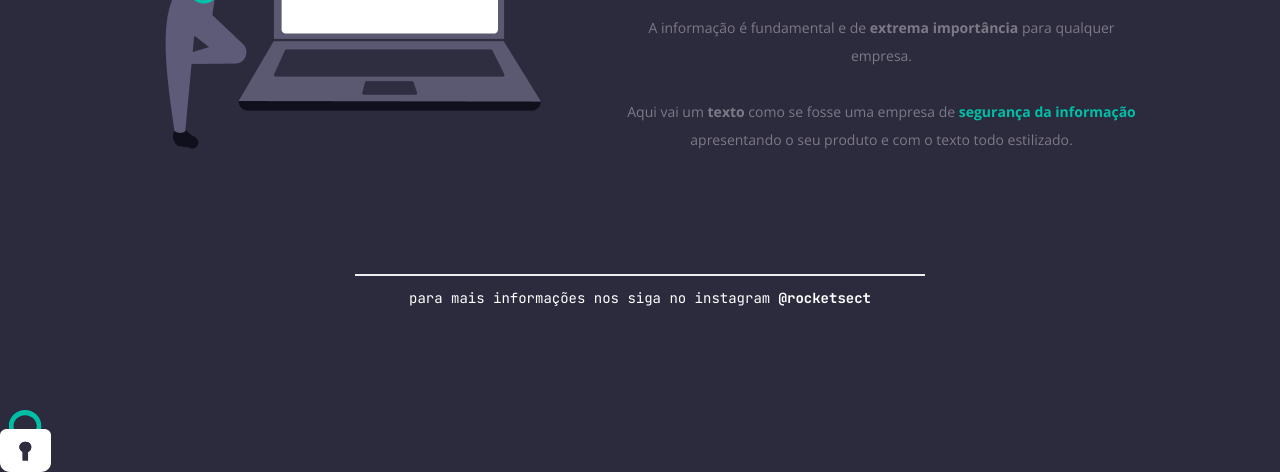
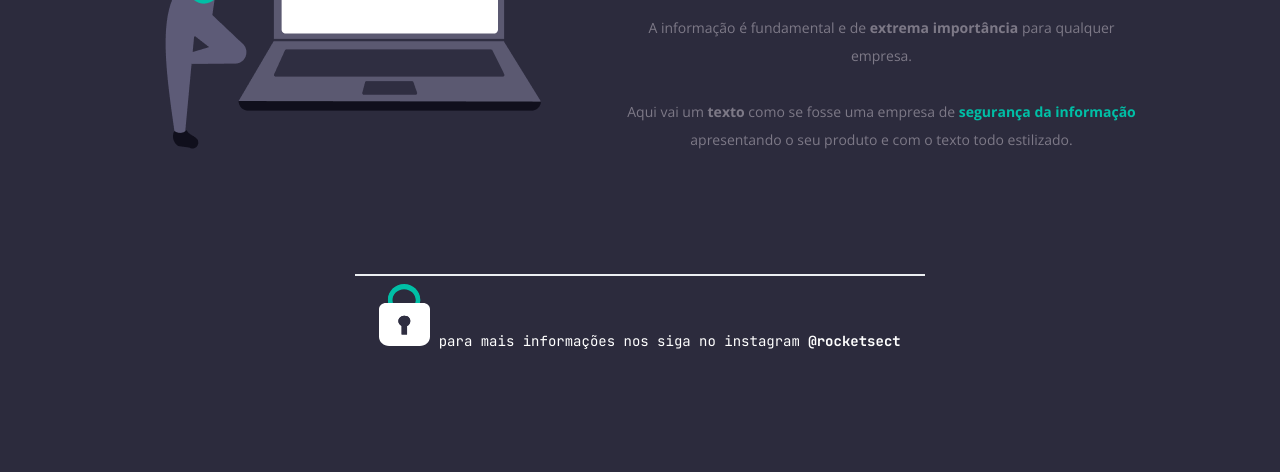
Before and after one commit to djalmant/public, a plain HTML site: page rocketseat/stage02/desafio05/index.html in a window 1280 px wide. Shown: the part 328-800 px from the top of the page. Drawn offline with nearby package versions, Linux system fonts and the light colour scheme.

Commit message:
Add files via upload

```diff
--- a/rocketseat/stage02/desafio05/index.html
+++ b/rocketseat/stage02/desafio05/index.html
@@ -3,7 +3,7 @@
 <head>
   <meta charset="UTF-8">
   <meta name="viewport" content="width=device-width, initial-scale=1.0">
-  <title>Treine me</title>
+  <title>Rocket.sect</title>
 
   <link rel="preconnect" href="https://fonts.googleapis.com">
   <link rel="preconnect" href="https://fonts.gstatic.com" crossorigin>
@@ -42,11 +42,11 @@
     </main>
     <footer>
       <div></div>
+      <img id="padlock" src="images/padlock.svg" alt="cadeado decorativo no canto inferior esquerdo da pagina">
       para mais informações nos siga no instagram <a href="#">@rocketsect</a>
     </footer>
   </div>
 
-  <img id="balls" src="images/padlock.svg" alt="cadeado decorativo no canto inferior esquerdo da pagina">
 
 </body>
 </html>
```
